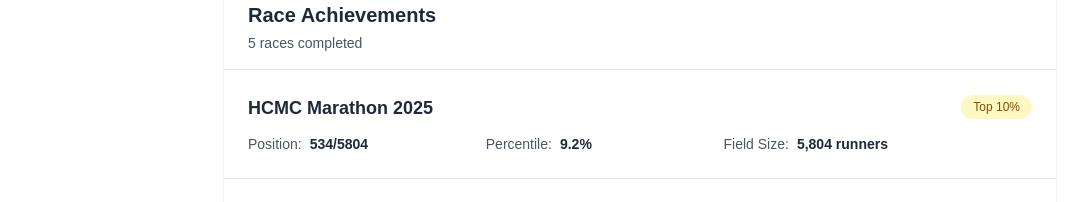
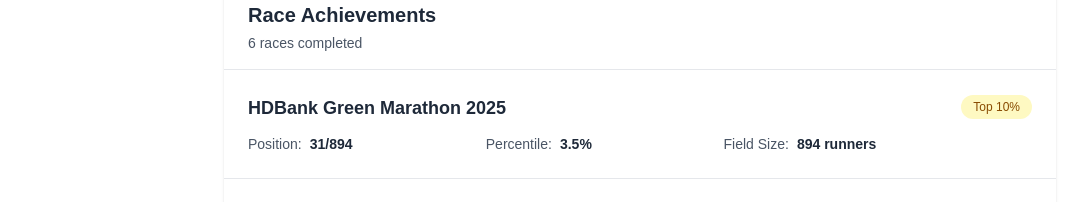
Before and after one commit to ldcduc/PMHR-hall-of-fame, a Next.js app: page /runners/1 in a window 1280 px wide. Shown: the part 589-791 px from the top of the page, without its empty margins (0-1087 px from the left). Built offline with nearby package versions, Linux system fonts and the light colour scheme.

Commit message:
Update PR

```diff
--- a/src/data/runners.ts
+++ b/src/data/runners.ts
@@ -8,8 +8,9 @@
     name: 'TRẦN THANH CƯƠNG',
     profileImage: 'https://bestmarathon.vn/wp-content/themes/flatsome-child/avatar/TRAN%20THANH%20CUONG.jpg',
     halfMarathonPR: '1:20:32',
-    fullMarathonPR: '3:07:10', // Fastest FM
+    fullMarathonPR: '3:03:52', // Fastest FM
     achievements: [
+      'HDBank Green Marathon 2025 - 31/894',
       'HCMC Marathon 2025 - 534/5804',
       'HCMCIM 2020 - 114/321',
       'TCBHCMIM 2024 - 184/4012',
```
